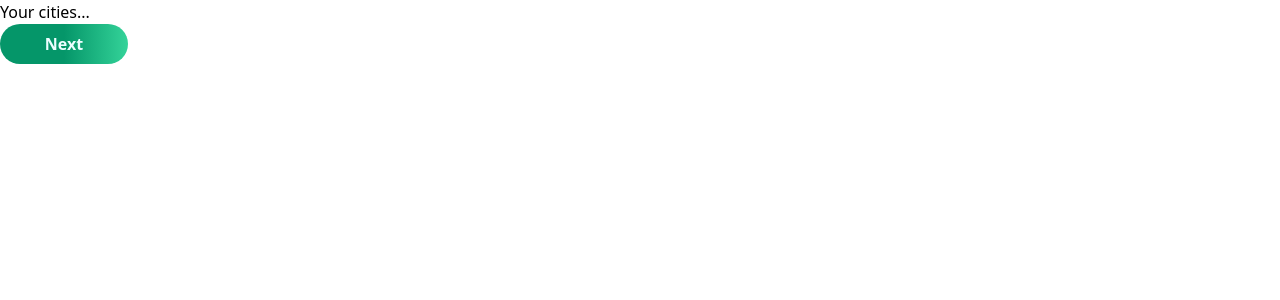
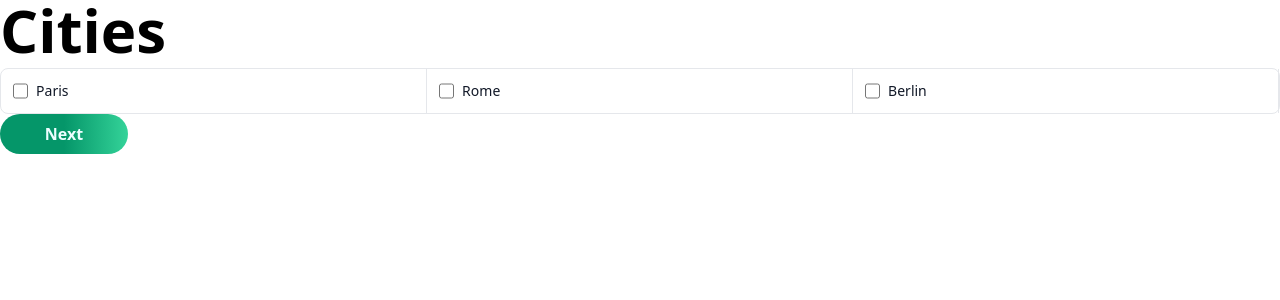
Before and after one commit to zachmerrill/world-calc, a Next.js app: page /journey/cities in a window 1280 px wide. Shown: the top 300 px of the page. Built offline with nearby package versions, Linux system fonts and the light colour scheme.

Commit message:
scaffold cities page and adjust data fetching

```diff
--- /dev/null
+++ b/data/cities.json
@@ -0,0 +1 @@
+["Paris", "Rome", "Berlin"]
--- a/package.json
+++ b/package.json
@@ -21,6 +21,7 @@
     "react": "18.2.0",
     "react-dom": "18.2.0",
     "react-simple-maps": "^3.0.0",
+    "swr": "^2.0.0",
     "typescript": "4.9.4"
   },
   "devDependencies": {
--- /dev/null
+++ b/pages/api/cityData.ts
@@ -0,0 +1,15 @@
+import { promises as fs } from "fs";
+import type { NextApiRequest, NextApiResponse } from "next";
+import path from "path";
+
+export default async function handler(
+  req: NextApiRequest,
+  res: NextApiResponse
+) {
+  const jsonDirectory = path.join(process.cwd(), "data");
+  const fileContents = await fs.readFile(
+    jsonDirectory + "/cities.json",
+    "utf8"
+  );
+  res.status(200).json(fileContents);
+}
--- /dev/null
+++ b/pages/api/mapData.ts
@@ -0,0 +1,12 @@
+import { promises as fs } from "fs";
+import type { NextApiRequest, NextApiResponse } from "next";
+import path from "path";
+
+export default async function handler(
+  req: NextApiRequest,
+  res: NextApiResponse
+) {
+  const jsonDirectory = path.join(process.cwd(), "data");
+  const fileContents = await fs.readFile(jsonDirectory + "/map.json", "utf8");
+  res.status(200).json(fileContents);
+}
--- a/pages/journey/cities.tsx
+++ b/pages/journey/cities.tsx
@@ -1,10 +1,94 @@
+import Head from "next/head";
 import NextButton from "../../components/journey/next";
+import useSWR from "swr";
+import dataFetcher from "../../util/dataFetcher";
+import Title from "../../components/journey/title";
+import React, { useEffect, useState } from "react";
+import useLocalStorage from "../../hooks/useLocalStorage";
+
+function City({
+  children,
+  id,
+  ...rest
+}: React.InputHTMLAttributes<HTMLInputElement>) {
+  return (
+    <li className="w-full border-b border-gray-200 dark:border-gray-600 sm:border-b-0 sm:border-r">
+      <div className="flex items-center pl-3">
+        <input
+          id={id}
+          type="checkbox"
+          className="h-4 w-4 rounded border-gray-300 bg-gray-100 text-blue-600 focus:ring-2 focus:ring-blue-500 dark:border-gray-500 dark:bg-gray-600 dark:ring-offset-gray-700 dark:focus:ring-blue-600"
+          {...rest}
+        />
+        <label
+          htmlFor={id}
+          className="ml-2 w-full py-3 text-sm font-medium text-gray-900 dark:text-gray-300"
+        >
+          {children}
+        </label>
+      </div>
+    </li>
+  );
+}
 
 export default function Cities() {
+  const { data, error } = useSWR("/api/cityData", dataFetcher);
+  const [selectedCities, setSelectedCities] = useState<string[]>([]);
+  const [citiesStorage, setCitiesStorage] = useLocalStorage<string[]>(
+    "cities",
+    []
+  );
+
+  useEffect(() => {
+    setSelectedCities(citiesStorage);
+  }, [citiesStorage]);
+
+  function handleChanged(e: React.FormEvent<HTMLInputElement>) {
+    const currentCity = e.currentTarget.value;
+    if (selectedCities.includes(currentCity)) {
+      setSelectedCities(selectedCities.filter((city) => city !== currentCity));
+    } else {
+      setSelectedCities([...selectedCities, e.currentTarget.value]);
+    }
+  }
+
+  function handleSubmit() {
+    setCitiesStorage(selectedCities);
+  }
+
   return (
     <>
-      Your cities...
-      <NextButton />
+      <Head>
+        <title>Cities | How Big is Your World?</title>
+      </Head>
+      <main className="flex h-full flex-col">
+        <Title>Cities</Title>
+        <div className="flex justify-center">
+          {error ? <>Failed to load city list. 😭</> : null}
+          {data ? (
+            <ul className="w-full items-center rounded-lg border border-gray-200 bg-white text-sm font-medium text-gray-900 dark:border-gray-600 dark:bg-gray-700 dark:text-white sm:flex">
+              {data.map((city: string, index: number) => {
+                const cityValue = city.toLowerCase();
+                return (
+                  <City
+                    key={index}
+                    id={cityValue}
+                    value={cityValue}
+                    name={cityValue}
+                    onChange={handleChanged}
+                    checked={selectedCities.includes(cityValue)}
+                  >
+                    {city}
+                  </City>
+                );
+              })}
+            </ul>
+          ) : (
+            <>Loading...</>
+          )}
+        </div>
+        <NextButton onClick={handleSubmit} />
+      </main>
     </>
   );
 }
--- a/pages/journey/countries.tsx
+++ b/pages/journey/countries.tsx
@@ -8,11 +8,12 @@ import {
 import NextButton from "../../components/journey/next";
 import Title from "../../components/journey/title";
 import COLORS from "../../constants/colors";
-
+import useSWR from "swr";
 import countries from "i18n-iso-countries";
 import enLocale from "i18n-iso-countries/langs/en.json";
 import { useEffect, useState } from "react";
 import useLocalStorage from "../../hooks/useLocalStorage";
+import dataFetcher from "../../util/dataFetcher";
 
 countries.registerLocale(enLocale);
 const ALPHA2CODES = countries.getAlpha2Codes();
@@ -21,12 +22,12 @@ const ALPHA3CODES = countries.getAlpha3Codes();
 export default function Countries() {
   const [selectedCountries, setSelectedCountries] = useState<string[]>([]);
   const [countries, setCountries] = useLocalStorage<string[]>("countries", []);
+  const { data, error } = useSWR("/api/mapData", dataFetcher);
 
   useEffect(() => {
     setSelectedCountries(countries.map((code) => ALPHA2CODES[code]));
   }, [countries]);
 
-  console.log(selectedCountries);
   function handleClick(id: string) {
     if (selectedCountries.includes(id)) {
       setSelectedCountries(selectedCountries.filter((code) => code !== id));
@@ -45,10 +46,13 @@ export default function Countries() {
         <title>Countries | How Big is Your World?</title>
       </Head>
       <main className="flex h-full flex-col">
-        <Title>What countries have you been to?</Title>
+        <Title>Countries</Title>
+        <div className="flex h-full items-center justify-center">
+          {error ? <>Failed to load map. 😭</> : null}
+          {data ? (
             <ComposableMap className="h-full">
               <ZoomableGroup center={[0, 0]} zoom={1}>
-            <Geographies geography="/map.json">
+                <Geographies geography={data}>
                   {({ geographies }) =>
                     geographies.map((geo) => (
                       <Geography
@@ -68,6 +72,10 @@ export default function Countries() {
                 </Geographies>
               </ZoomableGroup>
             </ComposableMap>
+          ) : (
+            <>Loading...</>
+          )}
+        </div>
         <NextButton onClick={handleSubmit} />
       </main>
     </>
--- /dev/null
+++ b/util/dataFetcher.ts
@@ -0,0 +1,5 @@
+export default function dataFetcher(url: string) {
+  return fetch(url)
+    .then((res) => res.json())
+    .then((data) => JSON.parse(data));
+}
```
Also changed, not shown: data/map.json (renamed from public/map.json), 1 other file (tests, documents, lock files or other folders). Lines whose indentation alone changed are shown as unchanged.
